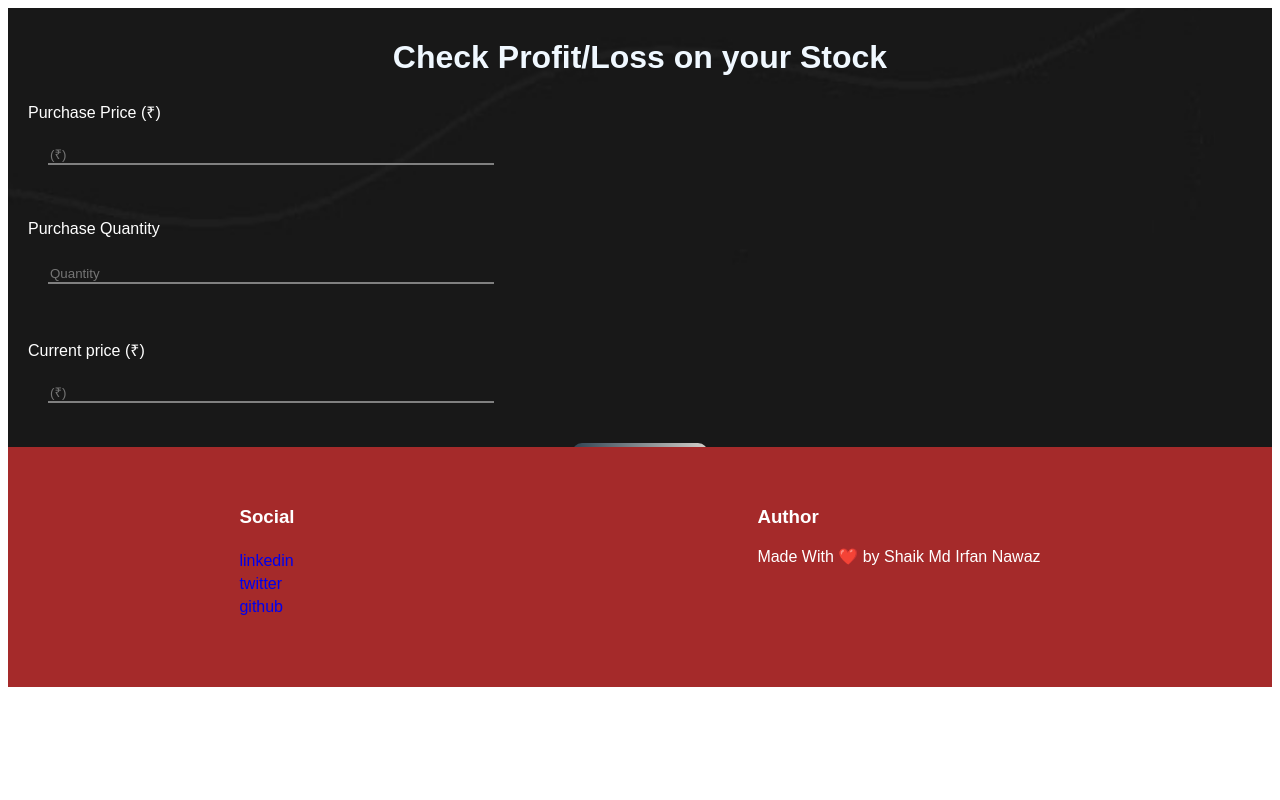
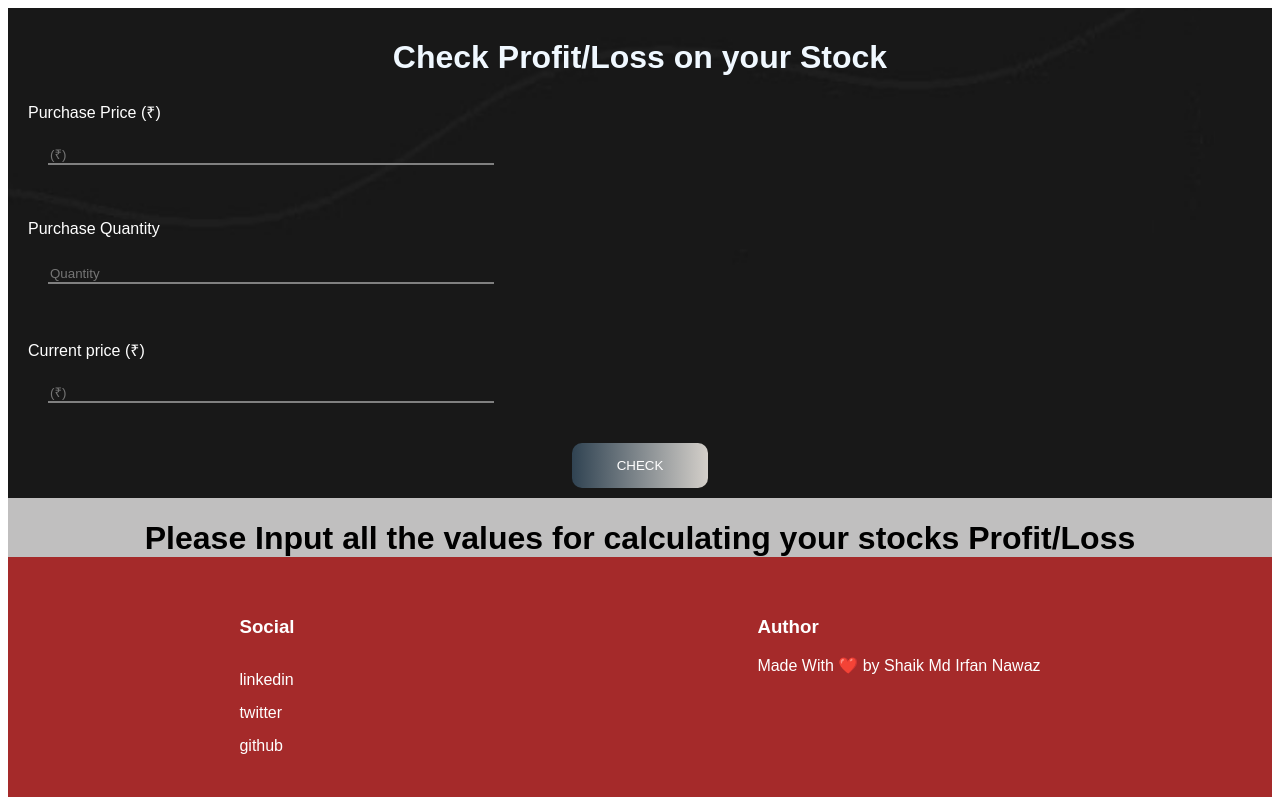
Before and after one commit to Irfan-vit/ProfitOrLossOnYourStock, a React (Create React App) app: page / in a window 1280 px wide. Built offline with nearby package versions, Linux system fonts and the light colour scheme; the HTML template or start-up script is replaced by a standard one.

Commit message:
fixed footer position

```diff
--- a/src/App.js
+++ b/src/App.js
@@ -181,7 +181,7 @@ export default function App() {
         <h1 style={{ color: "black" }}>{output}</h1>
         <div>{graphics}</div>
       </div>
-            <footer id="footer">
+      <footer id="footer">
         <div id="footer-container">
           <div className="social">
             <h3>Social</h3>
--- a/src/styles.css
+++ b/src/styles.css
@@ -94,7 +94,7 @@ img {
   /* margin-top: 46.4vh;
   height: 20vh; */
   position: absolute;
-  top: 80%;
+  top: 100%;
   width: 100%;
   height: 30vh;
   background-color: brown;
@@ -112,12 +112,15 @@ img {
 .social {
   display: flex;
   flex-direction: column;
+  color: white;
 }
 
 .social a {
   display: flex;
   flex-direction: column;
   text-decoration: none;
+  color: white;
+  padding-top: 10px;
 }
 
 .social a:hover {
```
